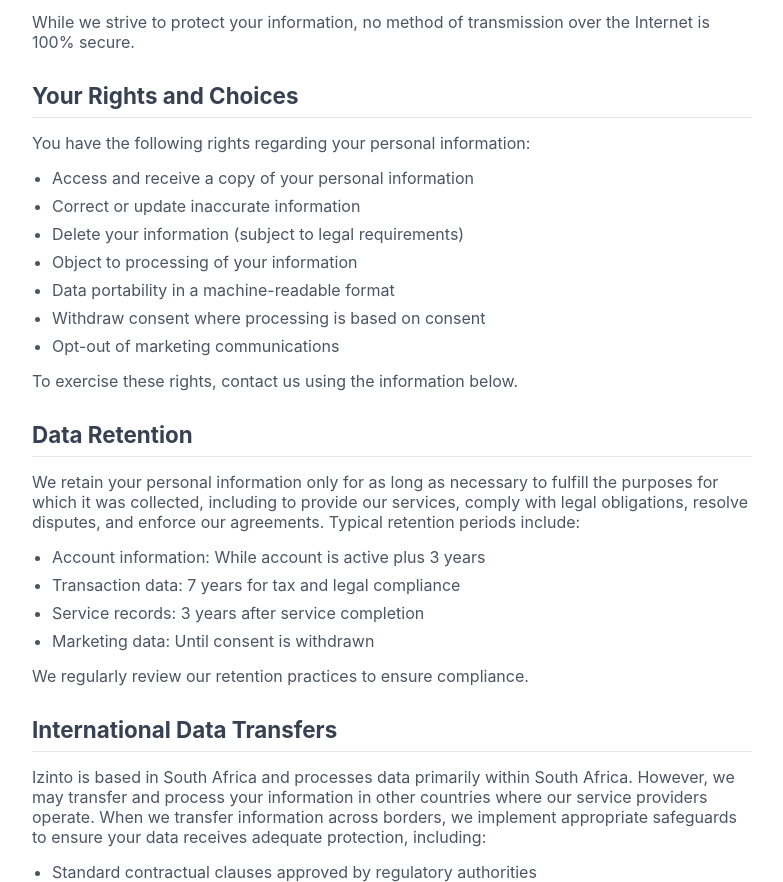
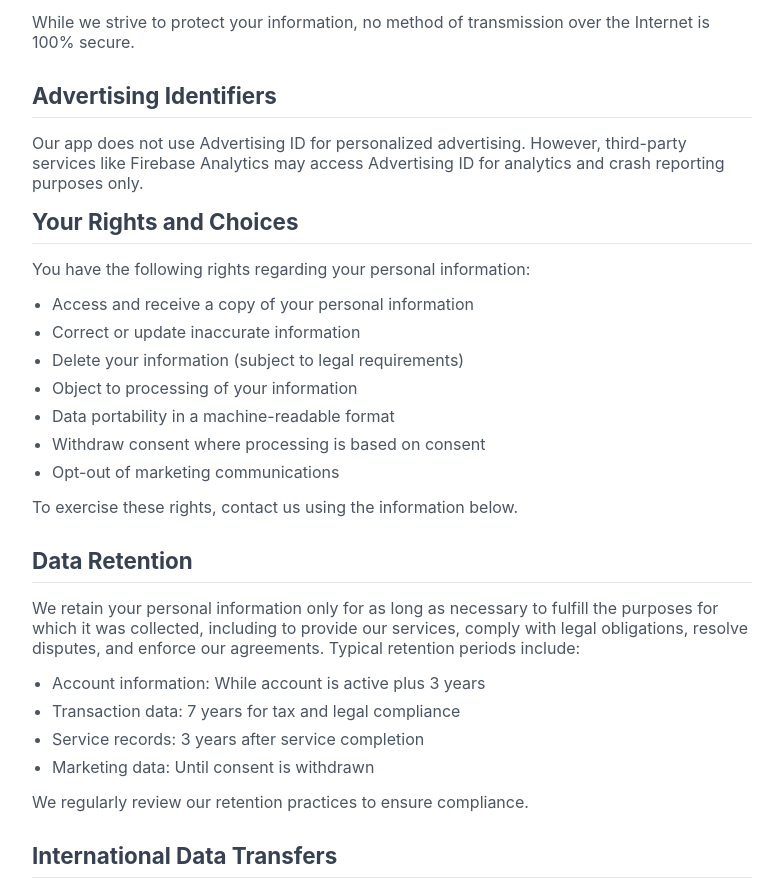
Before and after one commit to Dinokojt7/policy-documents, a plain HTML site: page privacy-policy.html in a window 1280 px wide. Shown: the part 1676-2558 px from the top of the page, without its empty margins (248-1031 px from the left). Drawn offline with Linux system fonts and the light colour scheme.

Commit message:
Add section on Advertising Identifiers to privacy policy

```diff
--- a/privacy-policy.html
+++ b/privacy-policy.html
@@ -184,6 +184,12 @@
         </div>
 
         <div class="section">
+            <h2>Advertising Identifiers</h2>
+                <p>Our app does not use Advertising ID for personalized advertising.
+                However, third-party services like Firebase Analytics may access
+                Advertising ID for analytics and crash reporting purposes only.</p>
+
+        <div class="section">
             <h2>Your Rights and Choices</h2>
             <p>You have the following rights regarding your personal information:</p>
             <ul>
```
